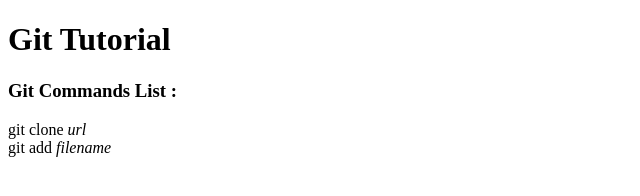
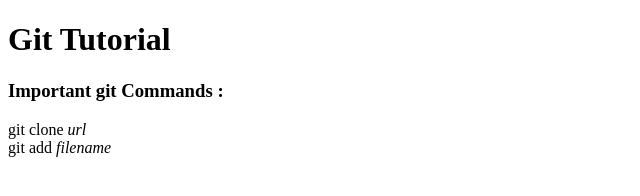
Before and after one commit to GAF2023/hello_world-, a plain HTML site: page index.html in a window 1280 px wide. Shown: the full height of the page, 0-640 px from the left. Drawn offline with Linux system fonts and the light colour scheme.

Commit message:
Update index.html

```diff
--- a/index.html
+++ b/index.html
@@ -7,7 +7,7 @@
 
 <body>
 <h1>Git Tutorial </h1>
-<h3>Git Commands List : </h3>
+<h3>Important git Commands : </h3>
 git clone  <i>url</i>
 <br>
 git add <i>filename</i>
```
